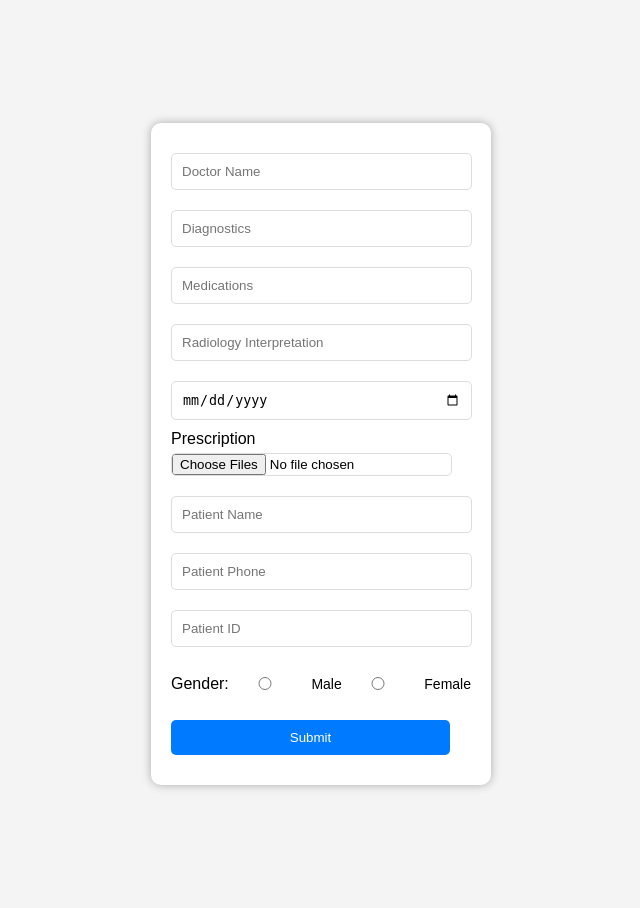
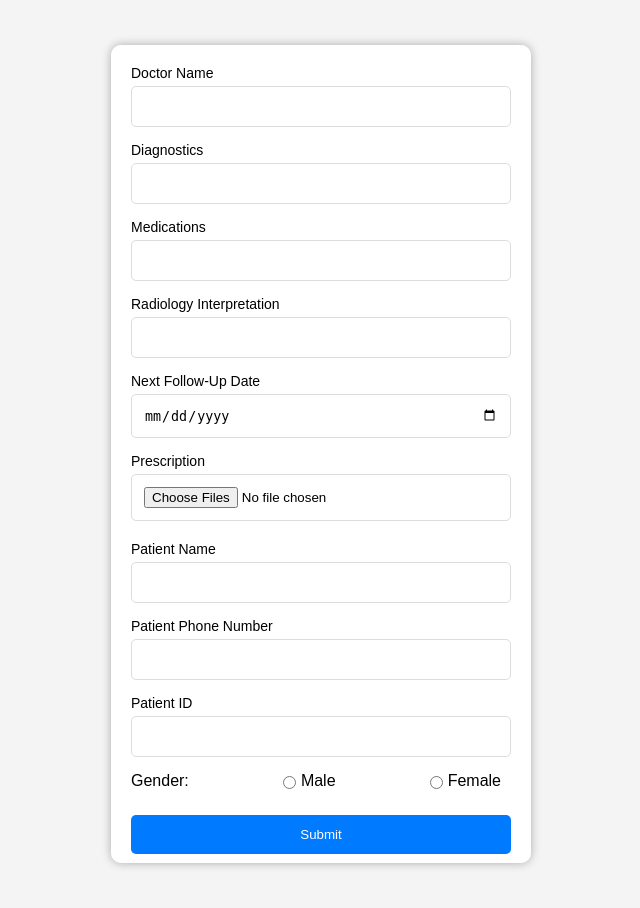
Before and after one commit to anulekha2507/hospitalmanagement, a Flask app: page /op-form in a window 1280 px wide. Shown: the whole page, without its empty margins (319-959 px from the left). Run offline with Flask 3, Linux system fonts and the light colour scheme.

Commit message:
Update op.html

```diff
--- a/templates/op.html
+++ b/templates/op.html
@@ -13,85 +13,122 @@
             height: 100vh;
             margin: 0;
             background-color: #f4f4f4;
+            overflow: hidden; /* Prevents body scrolling */
         }
         form {
             background-color: white;
             padding: 20px;
             border-radius: 10px;
             box-shadow: 0 0 10px rgba(0, 0, 0, 0.3);
-            width: 300px;
+            width: 420px; /* Set width */
+            max-height: 90vh; /* Limit height to viewport height */
+            overflow: auto; /* Allows scrolling if content exceeds form height */
+            box-sizing: border-box; /* Ensure padding does not affect width */
+        }
+        .form-field {
+            margin-bottom: 15px;
+        }
+        .form-field label {
+            display: block;
+            margin-bottom: 5px;
+            font-size: 14px;
         }
         input, button {
-            width: 93%;
-            padding: 10px;
-            margin: 10px 0;
+            width: 100%;
+            padding: 12px; /* Slightly increased padding */
             border-radius: 5px;
             border: 1px solid #ddd;
-        }
-        .form-field {
-            width: 100%;
-            margin-bottom: 10px;
-        }
-        .form-field input, .form-field button {
-            width: 100%;
-            padding: 10px;
-            border-radius: 5px;
-            border: 1px solid #ddd;
+            box-sizing: border-box; /* Ensure padding does not affect width */
         }
         button {
             background-color: #007bff;
             color: white;
             border: none;
+            margin-top: 10px;
+        }
+        .file-input-group {
+            display: flex;
+            flex-direction: column;
+            margin-bottom: 20px;
+        }
+        .file-input-group label {
+            margin-bottom: 5px;
+            font-size: 14px;
+        }
+        .error {
+            color: red;
+            font-size: 0.875em;
+            margin-top: 5px;
+            display: none;
         }
         .gender-group {
             display: flex;
             justify-content: space-between;
             align-items: center;
-            margin: 10px 0;
+            margin-bottom: 15px;
         }
         .gender-group label {
-            margin-left: 5px;
-            font-size: 14px;
+            display: flex;
+            align-items: center;
+            margin-right: 10px;
         }
-        .gender-group input[type="radio"] {
+        .gender-group label input {
             margin-right: 5px;
-        }
-        .file-input-group {
-            display: flex;
-            flex-direction: column;
-        }
-        .file-input-group label {
-            margin-bottom: 5px;
-            font-size: 16px;
-        }
-        .file-input-group input[type="file"] {
-            padding: 0;
-            margin-top: 0;
         }
     </style>
 </head>
 <body>
     <form action="/submit-op" method="post" enctype="multipart/form-data">
-        <input type="text" name="doctor_name" placeholder="Doctor Name" required>
-        <input type="text" name="diagnostics" placeholder="Diagnostics" required>
-        <input type="text" name="medications" placeholder="Medications" required>
-        <input type="text" name="radiology_interpretation" placeholder="Radiology Interpretation" required>
-        <input type="date" name="next_followup_date" placeholder="Next Follow-Up Date" required>
+        <div class="form-field">
+            <label for="doctor_name">Doctor Name</label>
+            <input type="text" id="doctor_name" name="doctor_name" pattern="[A-Za-z ]+" title="Please enter only alphabets." required>
+        </div>
+        <div class="form-field">
+            <label for="diagnostics">Diagnostics</label>
+            <input type="text" id="diagnostics" name="diagnostics" required>
+        </div>
+        <div class="form-field">
+            <label for="medications">Medications</label>
+            <input type="text" id="medications" name="medications" required>
+        </div>
+        <div class="form-field">
+            <label for="radiology_interpretation">Radiology Interpretation</label>
+            <input type="text" id="radiology_interpretation" name="radiology_interpretation" required>
+        </div>
+        <div class="form-field">
+            <label for="next_followup_date">Next Follow-Up Date</label>
+            <input type="date" id="next_followup_date" name="next_followup_date" required>
+        </div>
         <div class="file-input-group">
             <label for="prescription">Prescription</label>
-            <input type="file" name="prescription" accept="image/*" multiple required>
+            <input type="file" id="prescription" name="prescription" accept="image/jpeg,image/png" multiple required>
         </div>
-        <input type="text" name="patient_name" placeholder="Patient Name" required>
-        <input type="tel" name="patient_phone" placeholder="Patient Phone" required>
-        <input type="number" name="patient_id" placeholder="Patient ID" required>
+        <div class="form-field">
+            <label for="patient_name">Patient Name</label>
+            <input type="text" id="patient_name" name="patient_name" pattern="[A-Za-z ]+" title="Please enter only alphabets." required>
+        </div>
+        <div class="form-field">
+            <label for="patient_phone">Patient Phone Number</label>
+            <input type="tel" id="patient_phone" name="patient_phone" pattern="[0-9]+" title="Enter numbers only." required>
+        </div>
+        <div class="form-field">
+            <label for="patient_id">Patient ID</label>
+            <input type="number" id="patient_id" name="patient_id" required>
+        </div>
         <div class="gender-group">
-            Gender:
-            <input type="radio" id="male" name="gender" value="male" required>
-            <label for="male">Male</label>
-            <input type="radio" id="female" name="gender" value="female" required>
-            <label for="female">Female</label>
+            <label>Gender:</label>
+            <label for="male">
+                <input type="radio" id="male" name="gender" value="male" required>
+                Male
+            </label>
+            <label for="female">
+                <input type="radio" id="female" name="gender" value="female" required>
+                Female
+            </label>
         </div>
-        <button type="submit">Submit</button>
+        <div class="form-field">
+            <button type="submit">Submit</button>
+        </div>
     </form>
 </body>
 </html>
```
